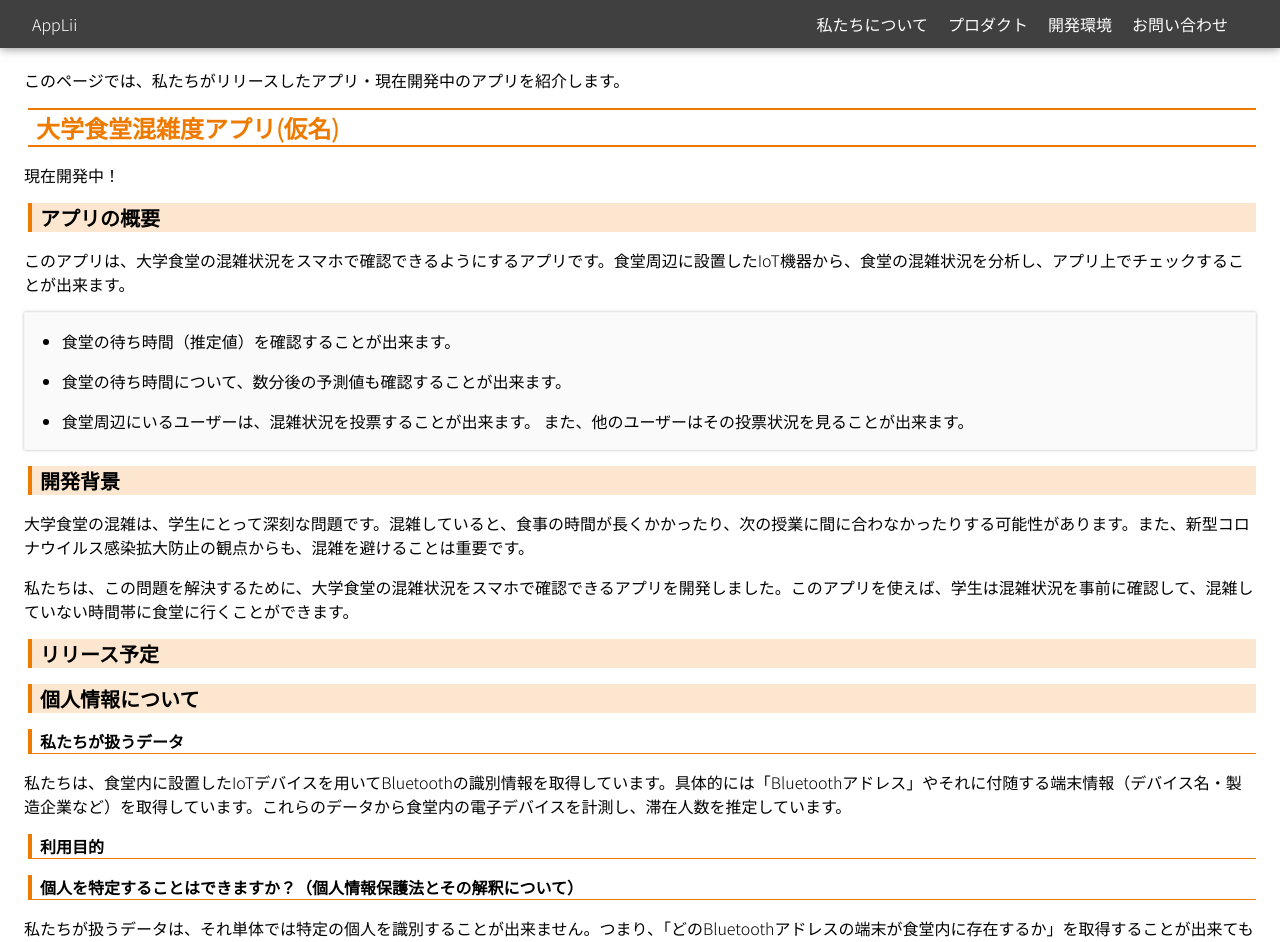
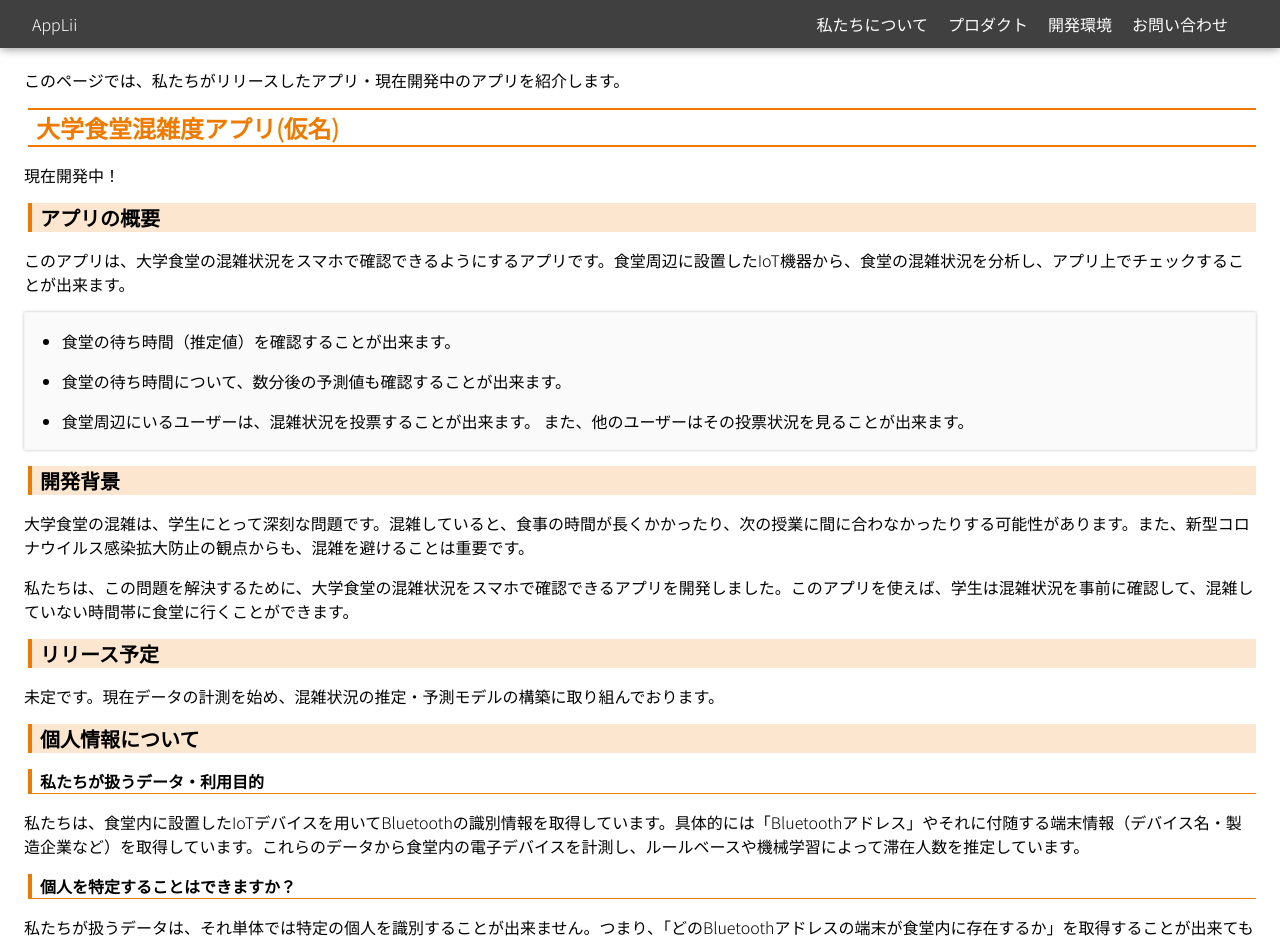
Before and after one commit to AppLii/AppLii.github.io, a Nuxt app: page /about-cafe-app in a window 1280 px wide. Shown: the top 942 px of the page. Built offline with nearby package versions, Linux system fonts and the light colour scheme; a web font is replaced by a local one.

Commit message:
見た目と文章の微修正

```diff
--- a/components/BodyDesigner.vue
+++ b/components/BodyDesigner.vue
@@ -37,6 +37,10 @@ html {
             margin: 0 auto;
             padding: 4px 24px;
             background-color: white;
+
+            div.wrap-container {
+                overflow-x: auto;
+            }
 
             // table
             table {
--- a/pages/about-cafe-app.vue
+++ b/pages/about-cafe-app.vue
@@ -23,26 +23,22 @@
     私たちは、この問題を解決するために、大学食堂の混雑状況をスマホで確認できるアプリを開発しました。このアプリを使えば、学生は混雑状況を事前に確認して、混雑していない時間帯に食堂に行くことができます。
   </p>
   <h2>リリース予定</h2>
-  <p></p>
+  <p>未定です。現在データの計測を始め、混雑状況の推定・予測モデルの構築に取り組んでおります。</p>
 
   <h2>個人情報について</h2>
 
-  <h3>私たちが扱うデータ</h3>
+  <h3>私たちが扱うデータ・利用目的</h3>
   <p>
-    私たちは、食堂内に設置したIoTデバイスを用いてBluetoothの識別情報を取得しています。具体的には「Bluetoothアドレス」やそれに付随する端末情報（デバイス名・製造企業など）を取得しています。これらのデータから食堂内の電子デバイスを計測し、滞在人数を推定しています。
+    私たちは、食堂内に設置したIoTデバイスを用いてBluetoothの識別情報を取得しています。具体的には「Bluetoothアドレス」やそれに付随する端末情報（デバイス名・製造企業など）を取得しています。これらのデータから食堂内の電子デバイスを計測し、ルールベースや機械学習によって滞在人数を推定しています。
   </p>
 
-  <h3>利用目的</h3>
-
-  <h3>個人を特定することはできますか？（個人情報保護法とその解釈について）</h3>
+  <h3>個人を特定することはできますか？</h3>
   <p>
     私たちが扱うデータは、それ単体では特定の個人を識別することが出来ません。つまり、「どのBluetoothアドレスの端末が食堂内に存在するか」を取得することが出来ても「その端末の持ち主が誰か」「その端末がどのような内容の通信を行っているか」までは取得することが出来ないということになります。
   </p>
   <p>
     そして、Bluetoothアドレスは端末によって自動的に更新される仕組みとなっています。たとえば、iPhoneやiPadには「Bluetoothデバイスのアドレスを頻繁に変更することで一定期間内にBLEデバイスが追跡される可能性を低減する機能」が備えられていることが明記されています。（<a
-      href="https://support.apple.com/ja-jp/guide/security/sec82597d97e/web"
-      >Apple社より</a
-    >）このような機能により、Bluetoothアドレスを用いた個人の特定・追跡はより難しくなっています。
+      href="https://support.apple.com/ja-jp/guide/security/sec82597d97e/web">Apple社より</a>）このような機能により、Bluetoothアドレスを用いた個人の特定・追跡はより難しくなっています。
   </p>
   <h3>個人情報保護法や通信の秘密について</h3>
   <p>
--- a/pages/about-dev.vue
+++ b/pages/about-dev.vue
@@ -9,6 +9,7 @@
     </p>
     <p>私たちのプロジェクトで利用している言語・フレームワークの割合は以下の通りです。（2023-12-23時点）</p>
 
+    <div class="wrap-container">
         <table class="no-wrap">
             <thead>
                 <tr>
@@ -28,6 +29,7 @@
                 </tr>
             </tbody>
         </table>
+    </div>
 
     <div v-for="(row, index) in usage" :key="index">
         <h4>{{ row.name }} {{ row.percentage }}</h4>
@@ -56,11 +58,18 @@
     <p><strong>Discord：</strong>ほぼすべての連絡をDiscordで行っています。</p>
 
     <h3>開発効率化</h3>
-    <p><strong>ChatGPT（GPT-4）：</strong>コードの作成や技術的な選定、不具合の解消などを効率化するために利用しています。ChatGPT Plusを利用する場合、費用は個人負担となります。</p>
-    <p><strong>GitHub
-            Copilot：</strong>コードの作成を効率化するために利用しています。ChatGPTに比べると、短い範囲でのコード作成に役立ちます。GitHubの学生アカウントを取得することで、無料で利用することが出来ます。
+    <p>
+        <strong>ChatGPT（GPT-4）：</strong>
+        コードの作成や技術的な選定、不具合の解消などを効率化するために利用しています。ChatGPT Plusを利用する場合、費用は個人負担となります。
     </p>
-    <p><strong>Codeium：</strong>GitHub Copilotと同様にコードの作成を効率化するために利用しています。こちらは完全に無料であり、実験的に併用しています。</p>
+    <p>
+        <strong>GitHub Copilot：</strong>
+        コードの作成を効率化するために利用しています。ChatGPTに比べると、短い範囲でのコード作成に役立ちます。GitHubの学生アカウントを取得することで、無料で利用することが出来ます。
+    </p>
+    <p>
+        <strong>Codeium：</strong>
+        GitHub Copilotと同様にコードの作成を効率化するために利用しています。こちらは完全に無料であり、実験的に併用しています。
+    </p>
 </template>
 
 <script>
```
Lines whose indentation alone changed are shown as unchanged.
